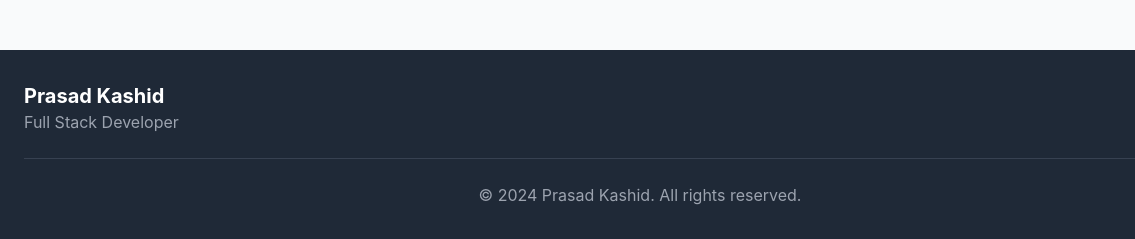
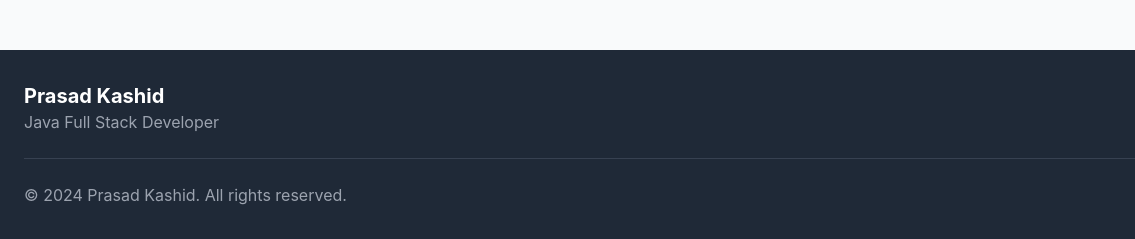
Before and after one commit to prasad48-code/portfolio, a plain HTML site: page index.html in a window 1280 px wide. Shown: the part 4458-4697 px from the top of the page, 0-1135 px from the left. Drawn offline with nearby package versions, Linux system fonts and the light colour scheme.

Commit message:
intial commit

```diff
--- a/index.html
+++ b/index.html
@@ -387,7 +387,7 @@
             <div class="flex flex-col md:flex-row justify-between items-center">
                 <div class="mb-4 md:mb-0">
                     <h3 class="text-xl font-bold">Prasad Kashid</h3>
-                    <p class="text-gray-400">Full Stack Developer</p>
+                    <p class="text-gray-400"> Java Full Stack Developer</p>
                 </div>
                 <div class="flex space-x-6">
                     <a href="https://github.com/prasad48-code" target="_blank" class="text-gray-400 hover:text-white">
@@ -396,12 +396,12 @@
                     <a href="https://www.linkedin.com/in/prasadkashid/" target="_blank" class="text-gray-400 hover:text-white">
                         <i class="fab fa-linkedin text-2xl"></i>
                     </a>
-                    <a href="mailto:prasadkashid55@gmail.com" class="text-gray-400 hover:text-white">
+                    <a href="mailto:kashidprasad48@gmail.com" class="text-gray-400 hover:text-white">
                         <i class="fas fa-envelope text-2xl"></i>
                     </a>
                 </div>
             </div>
-            <div class="border-t border-gray-700 mt-6 pt-6 text-center text-gray-400">
+            <div class="border-t border-gray-700 mt-6 pt-6 text-ce nter text-gray-400">
                 <p>&copy; 2024 Prasad Kashid. All rights reserved.</p>
             </div>
         </div>
```
